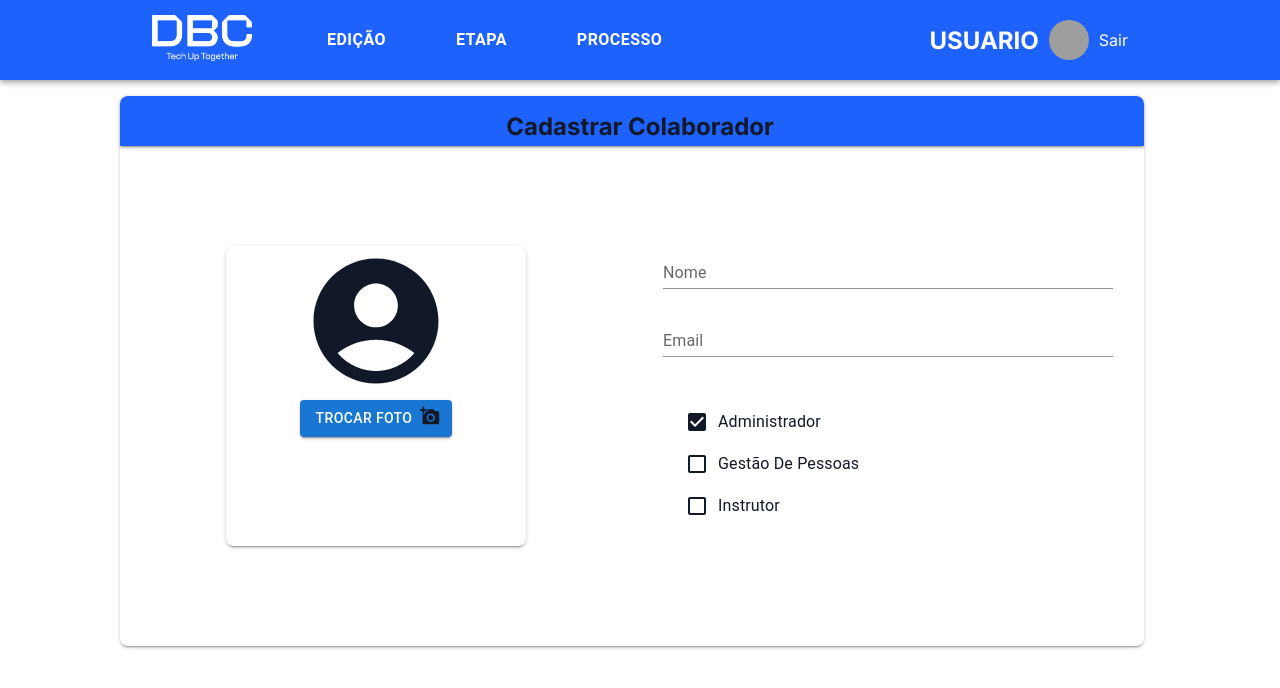
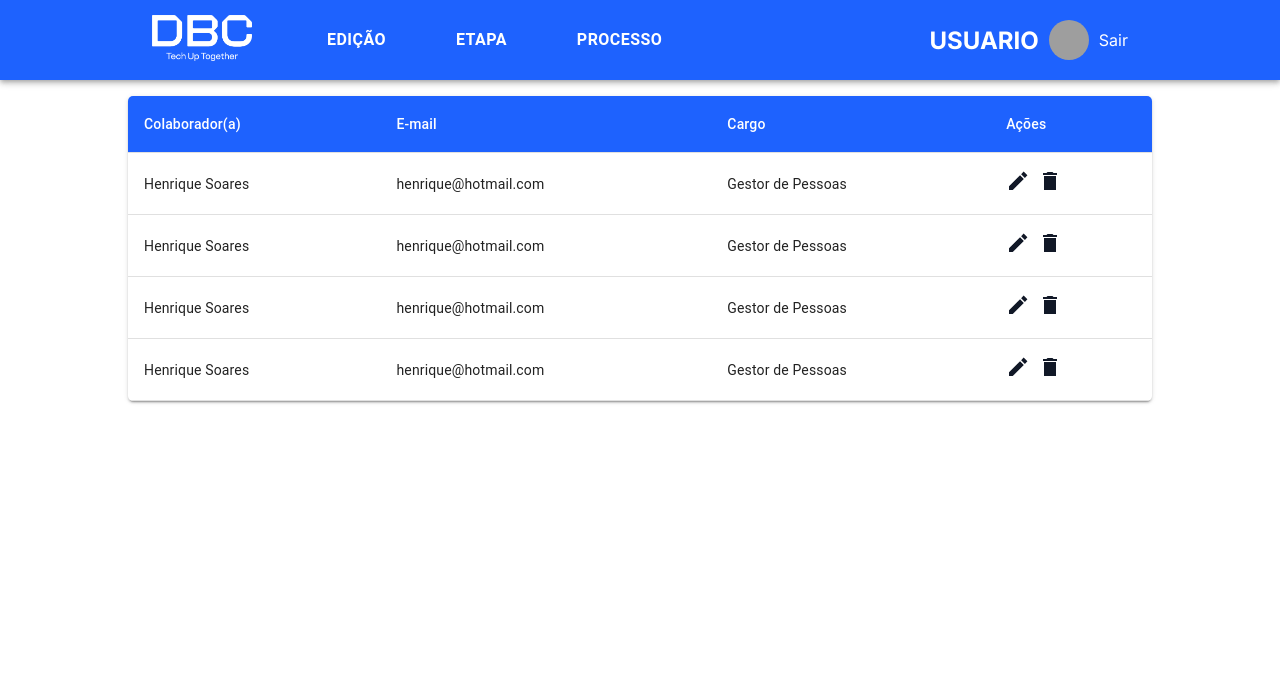
Before and after one commit to vemser/chronos-front, a React (Create React App) app: page /pagina-inicial in a window 1280 px wide. Shown: the top 688 px of the page. Built offline with nearby package versions, Linux system fonts and the light colour scheme; grey boxes are pictures that could not be loaded.

Commit message:
Add detail

```diff
--- a/package.json
+++ b/package.json
@@ -20,6 +20,7 @@
     "@types/react-dom": "^18.0.9",
     "@types/react-router-dom": "^5.3.3",
     "@types/styled-components": "^5.1.26",
+    "@types/yup": "^0.32.0",
     "axios": "^1.2.0",
     "nprogress": "^0.2.0",
     "react": "^18.2.0",
--- a/src/pages/Pagina Inicial/PaginaInicial.tsx
+++ b/src/pages/Pagina Inicial/PaginaInicial.tsx
@@ -9,12 +9,12 @@ export const PaginaInicial: React.FC = () => {
   return (
     <>
       <Header />
-      <CadastrarColaborador />
-      {/* <Box width={'100%'} display={'flex'} justifyContent={'center'}>
+      {/* <CadastrarColaborador /> */}
+      <Box width={'100%'} display={'flex'} justifyContent={'center'}>
         <Box width={'80%'}>
           <Row />
         </Box>
-      </Box> */}
+      </Box>
     </>
   )
 }
```
Also changed, not shown: 1 other file (tests, documents, lock files or other folders).
